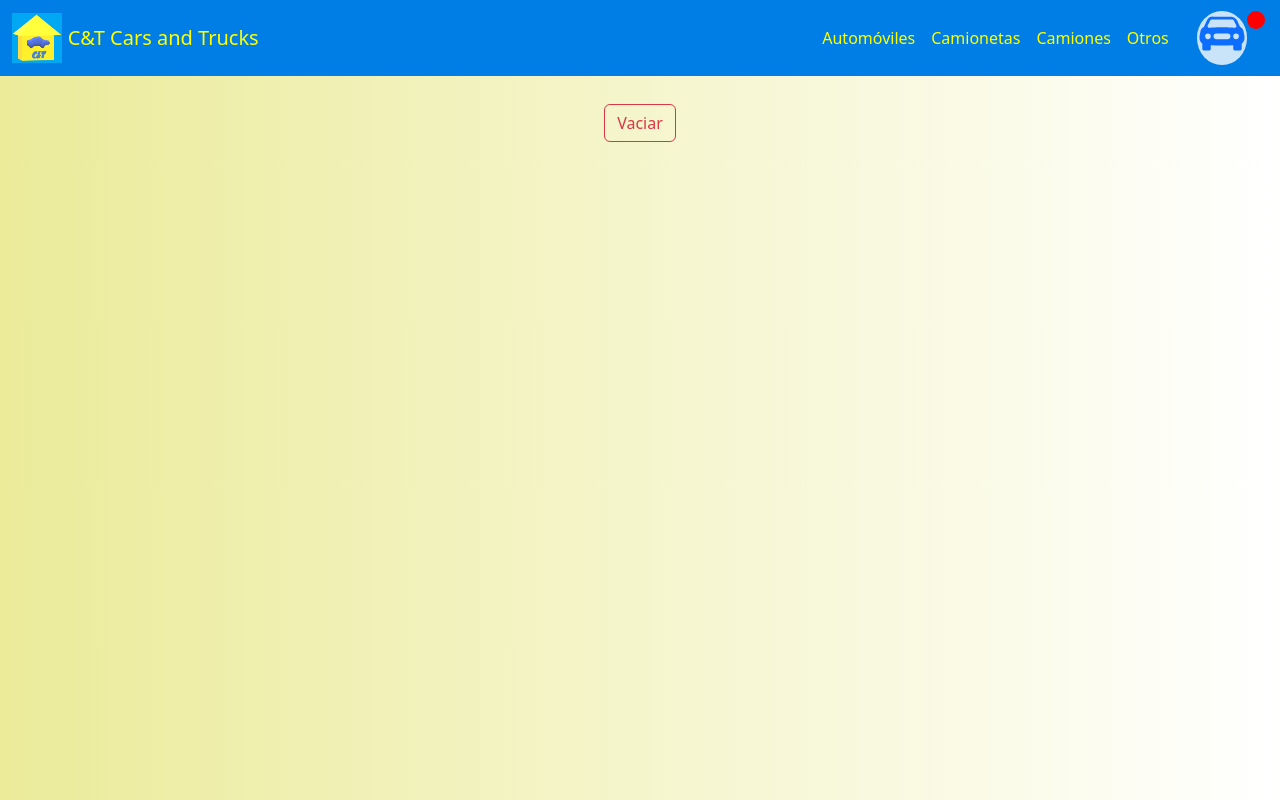
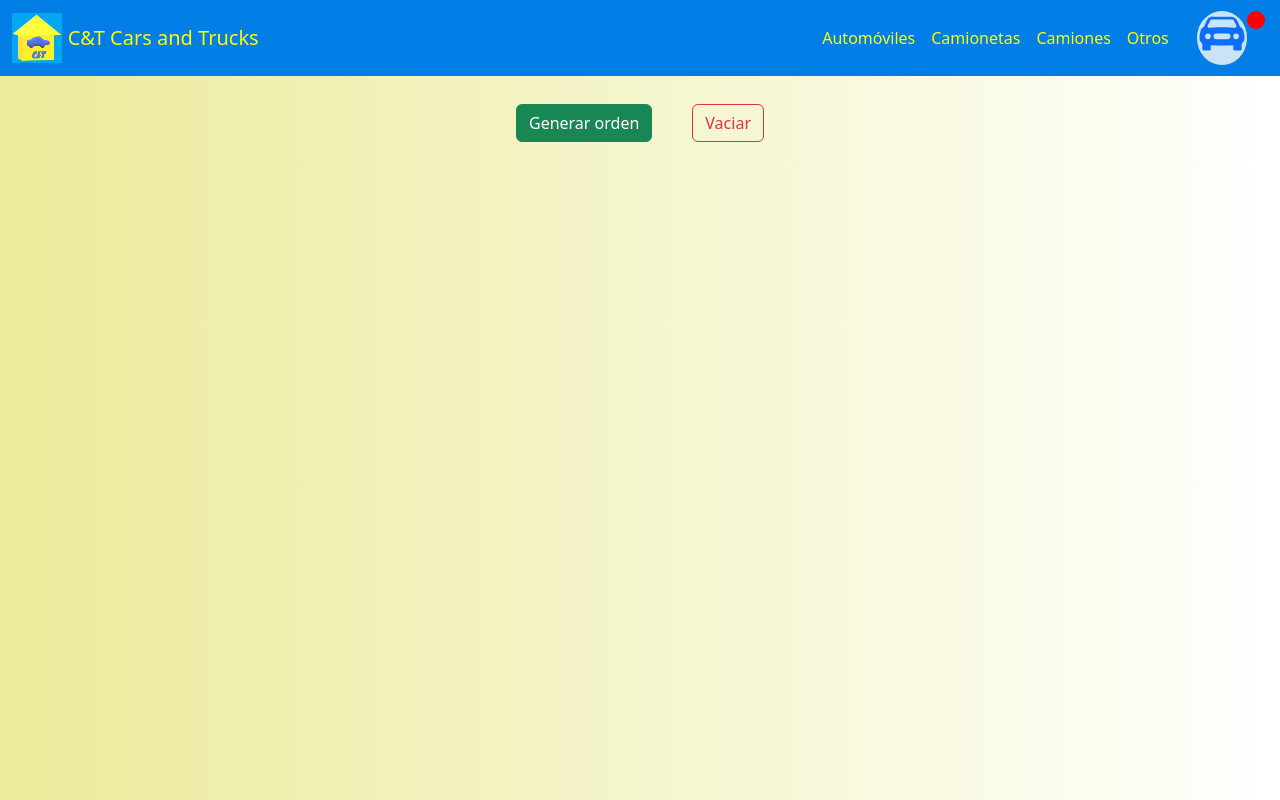
Before and after one commit to FLSfreedom/cars-and-trucks, a React (Vite) app: page /cart in a window 1280 px wide. Built offline with nearby package versions, Linux system fonts and the light colour scheme.

Commit message:
se agrega funcion de ordenes de compra

```diff
--- a/src/components/CartContainer/CartContainer.jsx
+++ b/src/components/CartContainer/CartContainer.jsx
@@ -1,30 +1,8 @@
-import React from 'react'
-import { useCartContext } from '../../Context/CartContext'
+import CartDetailContainer from '../CartDetailContainer/CartDetailContainer'
 
 const CartContainer = () => {
-    const { ListaCart, vaciar, totalPrecio, eliminarVehiculo } = useCartContext()
   return (
-    <div>
-        { ListaCart.map(nuevoVehiculo => (
-            <div key={nuevoVehiculo.id}>
-                <img src={nuevoVehiculo.imagen} style={{width: 150, marginLeft: 10, marginTop: 10}}/>
-                <div style={{display: 'inline-block', marginLeft: 10, marginRight: 10}}>
-                   <div style={{display: 'inline-block', fontWeight: 'bold'}}>{nuevoVehiculo.nombre}</div> - Cantidad: {nuevoVehiculo.cantidad} - Precio: {nuevoVehiculo.precio * nuevoVehiculo.cantidad} {nuevoVehiculo.moneda}
-                </div>
-                <div>
-                  <button className="btn btn-danger" onClick={()=> eliminarVehiculo(nuevoVehiculo.id)}> Eliminar vehiculo</button>
-                </div>
-            </div>
-        )
-        )
-        }
-        <center>
-          <h4>{totalPrecio() !== 0 && `Precio Total es: $ ${totalPrecio()}`}</h4>
-        </center>
-        <center>
-          <button onClick={vaciar} className="btn btn-outline-danger" style={{margin: 20}}>Vaciar</button>
-        </center>
-    </div>
+    <CartDetailContainer/>
   )
 }
 
--- /dev/null
+++ b/src/components/CartDetailContainer/CartDetailContainer.jsx
@@ -0,0 +1,50 @@
+import React from 'react'
+import {addDoc, collection, getFirestore} from 'firebase/firestore'
+import { useCartContext } from '../../Context/CartContext'
+
+const CartDetailContainer = () => {
+
+  const insertaOrden = (evt) => {
+    evt.preventDefault()
+    const orden = {}
+    orden.comprador = {nombre: 'Juan', telefono: '5411325418', email: 'juanjjuan@gmail.com'}
+    orden.seleccion = ListaCart.map(({id, nombre, precio, cantidad}) => ({id, nombre, precio, cantidad}))
+    orden.total = totalPrecio()
+
+    const db = getFirestore()
+    const coleccionOrdenes = collection(db, 'ordenes')
+
+    addDoc(coleccionOrdenes, orden)
+    .then(resp => console.log(resp))
+
+    console.log(orden)
+  }
+
+  const { ListaCart, vaciar, totalPrecio, eliminarVehiculo } = useCartContext()
+  return (
+    <div>
+        { ListaCart.map(nuevoVehiculo => (
+            <div key={nuevoVehiculo.id}>
+                <img src={nuevoVehiculo.imagen} style={{width: 150, marginLeft: 10, marginTop: 10}}/>
+                <div style={{display: 'inline-block', marginLeft: 10, marginRight: 10}}>
+                   <div style={{display: 'inline-block', fontWeight: 'bold'}}>{nuevoVehiculo.nombre}</div> - Cantidad: {nuevoVehiculo.cantidad} - Precio: {nuevoVehiculo.precio * nuevoVehiculo.cantidad} {nuevoVehiculo.moneda}
+                </div>
+                <div>
+                  <button className="btn btn-danger" onClick={()=> eliminarVehiculo(nuevoVehiculo.id)}> Eliminar vehiculo</button>
+                </div>
+            </div>
+        )
+        )
+        }
+        <center>
+          <h4>{totalPrecio() !== 0 && `Precio Total es: $ ${totalPrecio()}`}</h4>
+        </center>
+        <center>
+          <button onClick={insertaOrden} className="btn btn-success" style={{margin: 20}}>Generar orden</button>
+          <button onClick={vaciar} className="btn btn-outline-danger" style={{margin: 20}}>Vaciar</button>
+        </center>
+    </div>
+  )
+}
+
+export default CartDetailContainer
--- a/src/components/CartWidget/CartWidget.jsx
+++ b/src/components/CartWidget/CartWidget.jsx
@@ -2,13 +2,13 @@ import { useCartContext } from '../../Context/CartContext';
 import '../CartWidget/CartWidget.css'
 
 const CartWidget = () => {
-    const {totalPrecio} = useCartContext()
+    const {totalCantidad} = useCartContext()
     return (
         <div>
             <svg xmlns="http://www.w3.org/2000/svg" width="16" height="16" fill="currentColor" className="bi bi-car-front-fill" viewBox="0 0 16 16">
                <path d="M2.52 3.515A2.5 2.5 0 0 1 4.82 2h6.362c1 0 1.904.596 2.298 1.515l.792 1.848c.075.175.21.319.38.404.5.25.855.715.965 1.262l.335 1.679c.033.161.049.325.049.49v.413c0 .814-.39 1.543-1 1.997V13.5a.5.5 0 0 1-.5.5h-2a.5.5 0 0 1-.5-.5v-1.338c-1.292.048-2.745.088-4 .088s-2.708-.04-4-.088V13.5a.5.5 0 0 1-.5.5h-2a.5.5 0 0 1-.5-.5v-1.892c-.61-.454-1-1.183-1-1.997v-.413a2.5 2.5 0 0 1 .049-.49l.335-1.68c.11-.546.465-1.012.964-1.261a.807.807 0 0 0 .381-.404l.792-1.848ZM3 10a1 1 0 1 0 0-2 1 1 0 0 0 0 2Zm10 0a1 1 0 1 0 0-2 1 1 0 0 0 0 2ZM6 8a1 1 0 0 0 0 2h4a1 1 0 1 0 0-2H6ZM2.906 5.189a.51.51 0 0 0 .497.731c.91-.073 3.35-.17 4.597-.17 1.247 0 3.688.097 4.597.17a.51.51 0 0 0 .497-.731l-.956-1.913A.5.5 0 0 0 11.691 3H4.309a.5.5 0 0 0-.447.276L2.906 5.19Z"/>
            </svg>
-           <div className="cantidadestilo">{totalPrecio() !== 0 && totalPrecio()}</div>
+           <div className="cantidadestilo">{totalCantidad() !== 0 && totalCantidad()}</div>
         </div>
     )
 };
```
Also changed, not shown: src/components/ItemListContainer/ItemListContainer.jsx (+0 -20 lines), src/components/StockComponent/StockComponent.jsx (deleted).
